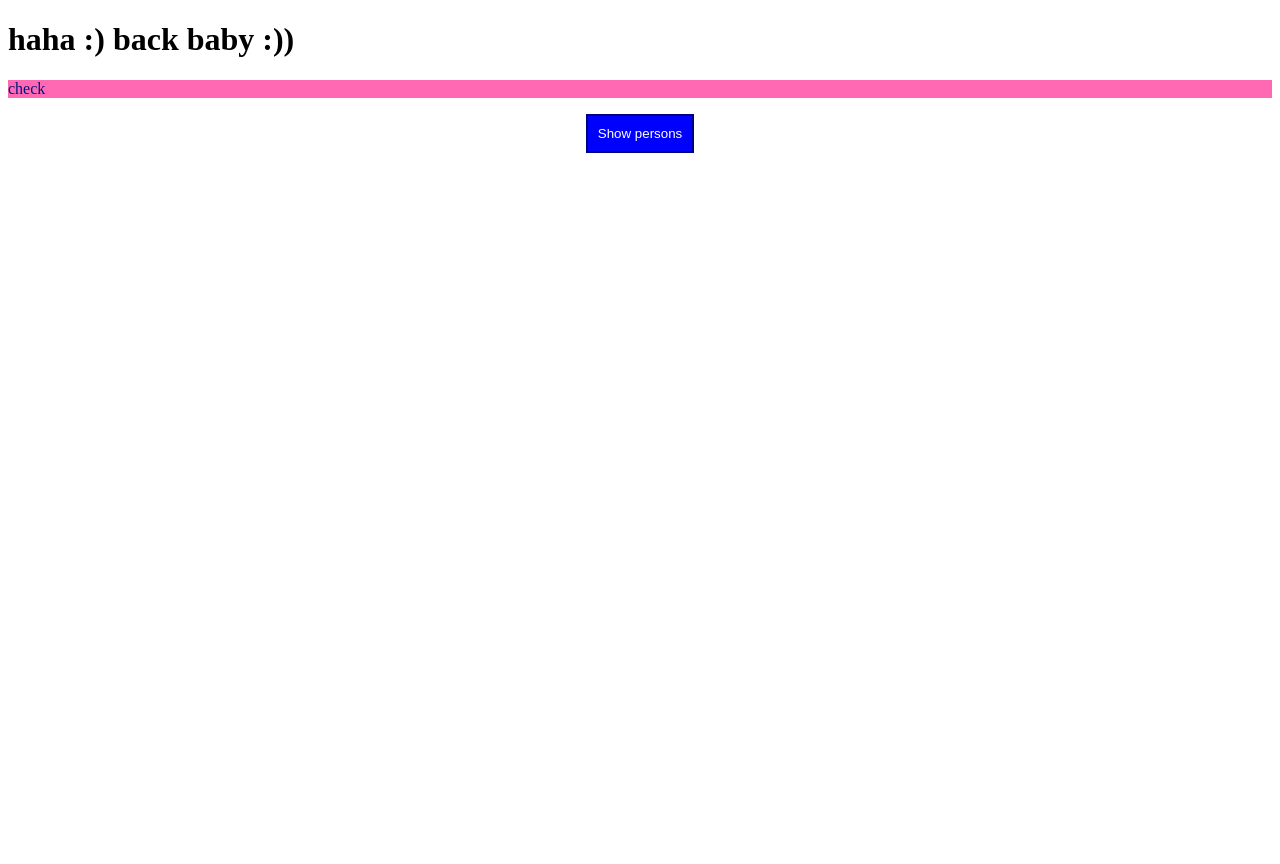
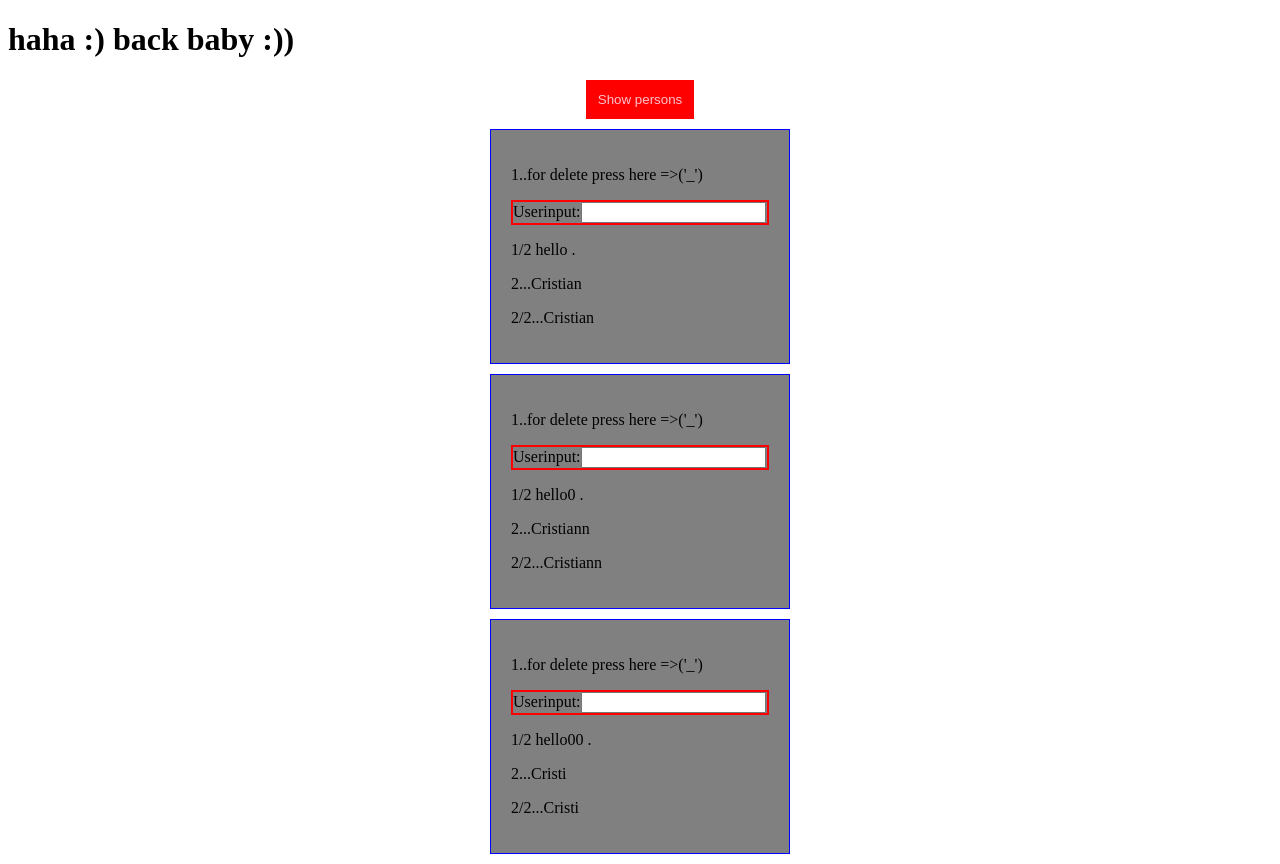
Before and after one commit to Cristian232/ReactUdemy, a React (Create React App) app: page / in a window 1280 px wide. Before the commit the page ends 800 px from the top, so only its background shows below. Built offline with nearby package versions, Linux system fonts and the light colour scheme.

Commit message:
broken : need to use  hooks or imperative

```diff
--- a/src/App.js
+++ /dev/null
@@ -1,182 +0,0 @@
-import React, { Component } from 'react';
-import './App.css';
-import UserOutput from './UserOutput';
-import styled from 'styled-components';
-import classes from './Person.module.css';
-
-import Kerson from './Person';
-
-
-
-class App extends Component {
-
-
-    state =
-      {
-        persons : [
-          { id : 'asf',
-            name : 'hello' ,
-            usern : 'Cristian'},
-          {id : 'asf1',
-            name : 'hello0' ,
-          usern : 'Cristiann'},
-          {id : 'asf4',
-            name : 'hello00' ,
-          usern : 'Cristi'}],
-        showtoggle : false
-      };
-
-
-
-    deletePersH = (persindex) => {
-      const perss = [...this.state.persons] ;
-      perss.splice(persindex,1);
-      this.setState({persons : perss});
-    };
-
-
-    OnChangeEH = (event,id) => {
-
-      const persindex = this.state.persons.findIndex(p => (
-        p.id === id
-      ) );
-
-      const changedpers = this.state.persons[persindex];
-
-      changedpers.usern = event.target.value;
-
-      const personss = [...this.state.persons];
-      personss[persindex].usern = changedpers.usern;
-
-     this.setState ( {
-        persons : personss
-    })
-
-    }
-
-    Consol = () => {
-      console.log(this.state.persons , 'asa pt 1');
-      }
-
-    Consol1 = () => {
-      console.log(this.state.showtoggle);
-    }
-
-    ToggleButton = () => {
-      const sst = this.state.showtoggle;
-      this.setState ({showtoggle : !sst});
-    }
-
-  render(){
-
-
-
-
-
-        const StyledButton = styled.button`
-        border : 2px solid ${props => props.alt ? 'red' : 'navy'};
-        padding : 10px;
-        margin : 0 auto;
-        display: block;
-        align : center;
-        background-color :${props => props.alt ? 'red' : 'blue'};
-        color : ${props => props.alt ? 'pink' : 'white'};
-        &:hover {
-          background-color : ${props => props.alt ? 'pink' : 'cyan'};
-          color :${props => props.alt ?'red' : 'blue'};
-        `;
-
-        const StyledDiv = styled.div`
-        .red {
-          background-color: blue;
-      }
-
-      .bold {
-          background-color: blueviolet;
-      }
-
-      @media (min-width:500px) {
-          .aa {
-              width : 300px;
-              margin: 10px auto;
-              padding: 20px auto;
-
-          }
-
-          .UserOutput {
-              padding: 20px 20px;
-              margin: 10px auto;
-              background-color : grey;
-          }
-      }
-        `;
-
-    const classes = [];
-    if(this.state.persons.length <= 2){
-      classes.push('red');
-    }
-    if(this.state.persons.length <= 1){
-      classes.push('bold');
-    }
-
-    let pers = null;
-
-    if(this.state.showtoggle){
-
-      pers = (
-        <StyledDiv>
-         <div className = 'aa'>
-         {this.state.persons.map((perso , index) =>{
-        return <UserOutput
-
-
-
-         click = { () => this.deletePersH(index)}
-         name = {this.state.persons[index].name}
-         userName = { this.state.persons[index].usern}
-         key = {(this.state.persons[index].id)}
-        changed = {(event) => this.OnChangeEH(event,this.state.persons[index].id)}
-         >
-           {console.log(this.state.persons , 'asa pt 1')}
-         </UserOutput>
-
-        }
-         )}
-
-
-        </div>
-        </StyledDiv>)
-
-
-
-
-
-    }
-
-    return (
-
-          <div className="App">
-
-            <h1  className = {classes.join(' ')}>haha :)  back baby :))</h1>
-
-            <Kerson></Kerson>
-
-
-
-            <StyledButton type='submit'
-            alt = {this.state.showtoggle}
-            onClick = {this.ToggleButton}
-            > Show persons </StyledButton>
-
-            {pers }
-            {/* <UserOutput name={this.state.name} > </UserOutput>
-            <UserOutput userName = 'Cristi' />
-            <UserOutput userName = {this.state.usern}/> */}
-            {console.log(this.state.persons , 'asa pt 2')}
-          </div>
-
-    )
-  }
-}
-
-export default App;
--- a/src/Person.js
+++ /dev/null
@@ -1,15 +0,0 @@
-import React from 'react';
-import classes from './Person.module.css';
-
-
-const person = props => {
-
-    return (
-    <div className = {classes.Bee}>
-    <p> check </p>
-    </div>
-    );
-
-}
-
-export default person;
--- a/src/Person.module.css
+++ /dev/null
@@ -1,20 +0,0 @@
-
-
-.Bee {
-
-        color:rgb(0, 19, 128);
-        background-color: hotpink;
-
-};
-
-.too {
-    color:green;
-    background-color: burlywood;
-};
-
-.beee {
-
-    color:rgb(0, 19, 128);
-    background-color:khaki;
-
-};
--- /dev/null
+++ b/src/components/Cockpit/Cockpit.jsx
@@ -0,0 +1,55 @@
+import React, {Components} from 'react';
+import styled from 'styled-components';
+import Person from '../Persons/Person/Person';
+
+const cockpit = (props) => {
+
+    const classes = [];
+
+    if(props.length <= 2){
+      classes.push('red');
+    }
+
+    if(props.length <= 1){
+      classes.push('bold');
+    }
+
+    const StyledButton = styled.button`
+        border : 2px solid ${props => props.alt ? 'red' : 'navy'};
+        padding : 10px;
+        margin : 0 auto;
+        display: block;
+        align : center;
+        background-color :${props => props.alt ? 'red' : 'blue'};
+        color : ${props => props.alt ? 'pink' : 'white'};
+        &:hover {
+          background-color : ${props => props.alt ? 'pink' : 'cyan'};
+          color :${props => props.alt ?'red' : 'blue'};
+        `;
+
+
+return (
+
+    <div >
+        <h1  className = {classes.join(' ')}>
+            haha :)  back baby :))
+        </h1>
+
+        <StyledButton type='submit'
+            alt = {props.showtoggle}
+            onClick = {props.ToggleButton}>
+            Show persons
+        </StyledButton>
+
+        <Person
+            persons = {props.persons}
+            toggle = {props.showtoggle}
+            changed = {props.changed}
+        />
+
+    </div>
+);
+
+}
+
+export default cockpit;
--- /dev/null
+++ b/src/components/Containers/App.js
@@ -0,0 +1,88 @@
+import React, { Component } from 'react';
+import './App.css';
+import UserOutput from '../../UserOutput';
+import styled from 'styled-components';
+//import classes from './Person.module.css';
+
+
+import Cockpit from '../Cockpit/Cockpit';
+
+
+
+class App extends Component {
+
+
+    state =
+      {
+        persons : [
+          { id : 'asf',
+            name : 'hello' ,
+            usern : 'Cristian'},
+          {id : 'asf1',
+            name : 'hello0' ,
+          usern : 'Cristiann'},
+          {id : 'asf4',
+            name : 'hello00' ,
+          usern : 'Cristi'}],
+        showtoggle : 'false'
+      };
+
+
+
+    deletePersH = (persindex) => {
+      const perss = [...this.state.persons] ;
+      perss.splice(persindex,1);
+      this.setState({persons : perss});
+    };
+
+
+    OnChangeEH = (event,id) => {
+
+      const persindex = this.state.persons.findIndex(p => (
+        p.id === id
+      ) );
+
+      const changedpers = this.state.persons[persindex];
+
+      changedpers.usern = event.target.value;
+
+      const personss = [...this.state.persons];
+      personss[persindex].usern = changedpers.usern;
+
+     this.setState ( {
+        persons : personss
+    })
+
+    }
+
+
+    ToggleButton = () => {
+      const sst = this.state.showtoggle;
+      this.setState ({showtoggle : !sst});
+    }
+
+  render(){
+
+    let pers = null;
+
+    if(this.state.showtoggle){
+
+    }
+
+    return (
+
+          <div className="App">
+            <Cockpit
+              lenght = {this.state.persons.length}
+              showtoggle = {this.state.showtoggle}
+              ToggleButton = {() => this.ToggleButton()}
+              persons = {this.state.persons}
+              changed = {(event) => this.OnChangeEH(event,id)}
+            />
+          </div>
+
+    )
+  }
+}
+
+export default App;
--- /dev/null
+++ b/src/components/Persons/Person/Person.js
@@ -0,0 +1,58 @@
+import React from 'react';
+import classes from './Person.module.css';
+import styled from 'styled-components';
+import UserOutput from '../../../UserOutput';
+
+
+const person = (props) => props.persons.map((perso , index) =>{
+
+    const StyledDiv = styled.div`
+        .red {
+          background-color: blue;
+      }
+
+      .bold {
+          background-color: blueviolet;
+      }
+
+      @media (min-width:500px) {
+          .aa {
+              width : 300px;
+              margin: 10px auto;
+              padding: 20px auto;
+
+          }
+
+          .UserOutput {
+              padding: 20px 20px;
+              margin: 10px auto;
+              background-color : grey;
+          }
+      }
+        `;
+
+
+
+
+    return (
+        (props.toggle) ?
+            <StyledDiv>
+                <div
+                    className = 'aa'>
+                    <UserOutput
+                    click = { () => props.delete(index)}
+                    name = {perso.name}
+                    userName = {perso.usern}
+                    id = {perso.id}
+                    key = {(perso.id)}
+                    changed = {props.changed}
+                    />
+                </div>
+            </StyledDiv>
+        : null
+    )
+    });
+
+
+
+export default person;
--- /dev/null
+++ b/src/components/Persons/Person/Person.module.css
@@ -0,0 +1,8 @@
+
+
+.Bee {
+
+        color:rgb(0, 19, 128);
+        background-color: hotpink;
+
+};
--- a/src/index.js
+++ b/src/index.js
@@ -1,6 +1,6 @@
 import React from 'react';
 import ReactDOM from 'react-dom';
-import App from './App';
+import App from './components/Containers/App';
 import * as serviceWorker from './serviceWorker';
 
 ReactDOM.render(
```
Also changed, not shown: src/components/Cockpit/Cockpit.css (added), src/components/Containers/App.css (renamed from src/App.css).
